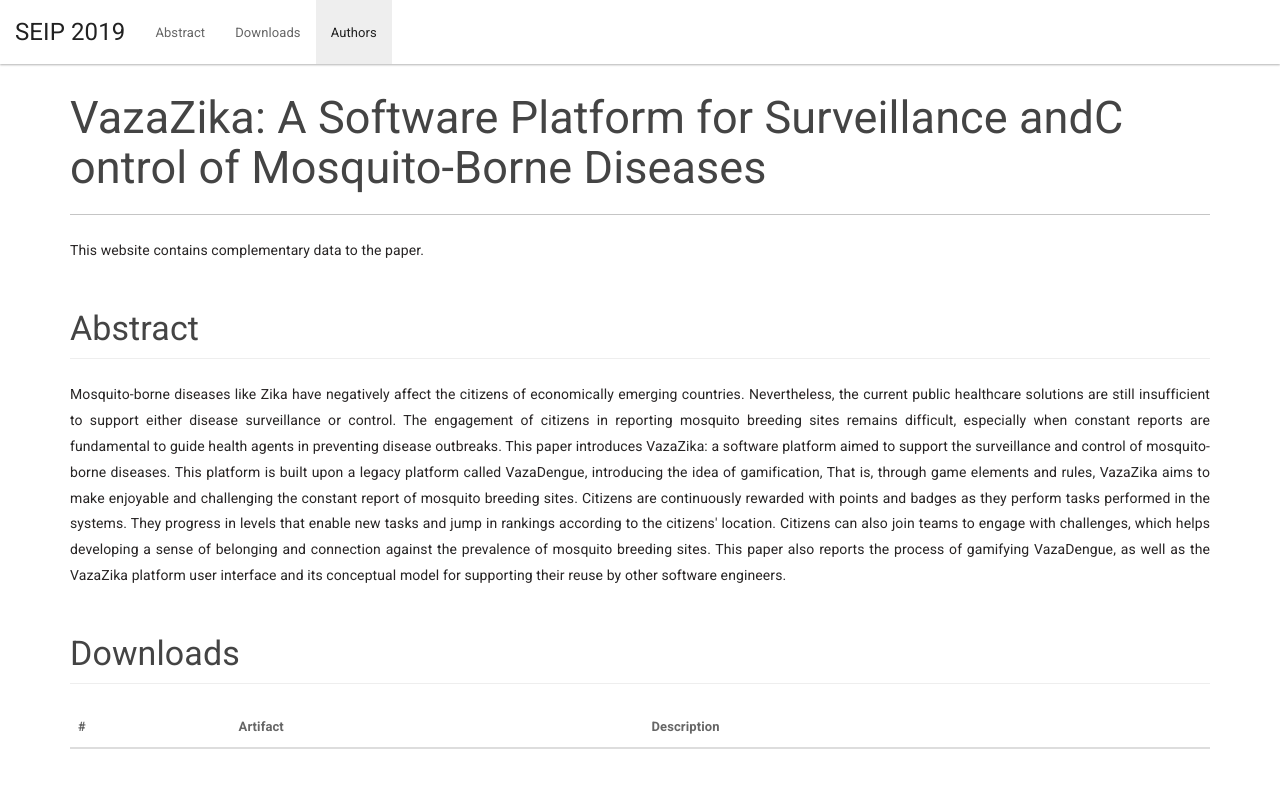
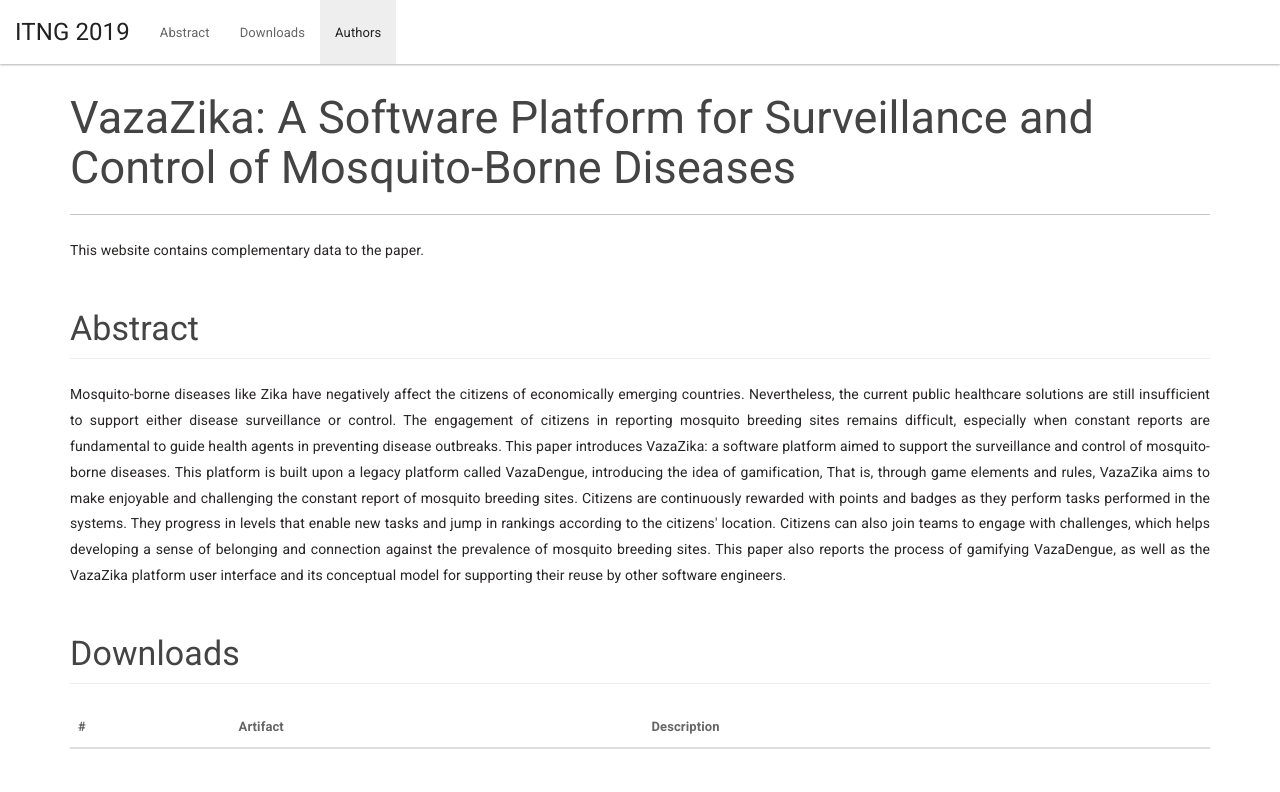
Before and after one commit to anderson-uchoa/ITNG2019, a plain HTML site: page index.html in a window 1280 px wide. Shown: the top 792 px of the page. Drawn offline with Linux system fonts and the light colour scheme.

Commit message:
update index

```diff
--- a/index.html
+++ b/index.html
@@ -31,7 +31,7 @@
 						class="icon-bar"></span> <span class="icon-bar"></span> <span
 						class="icon-bar"></span>
 				</button>
-				<a class="navbar-brand" href="#">SEIP 2019</a>
+				<a class="navbar-brand" href="#">ITNG 2019</a>
 			</div>
 
 			<!-- Collect the nav links, forms, and other content for toggling -->
@@ -58,7 +58,7 @@
 
 		<div class="page-title">
 			<h1>
-				VazaZika: A Software Platform for Surveillance andC ontrol of
+				VazaZika: A Software Platform for Surveillance and Control of
 				Mosquito-Borne Diseases <br>
 			</h1>
 		</div>
```
